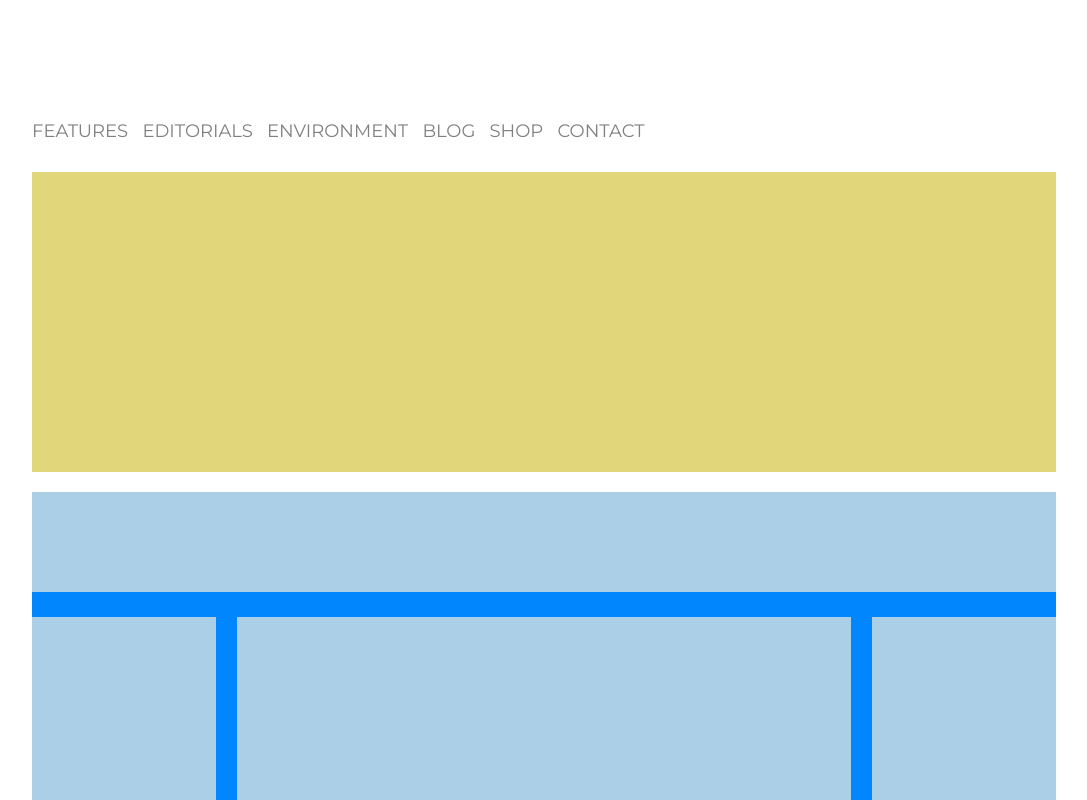
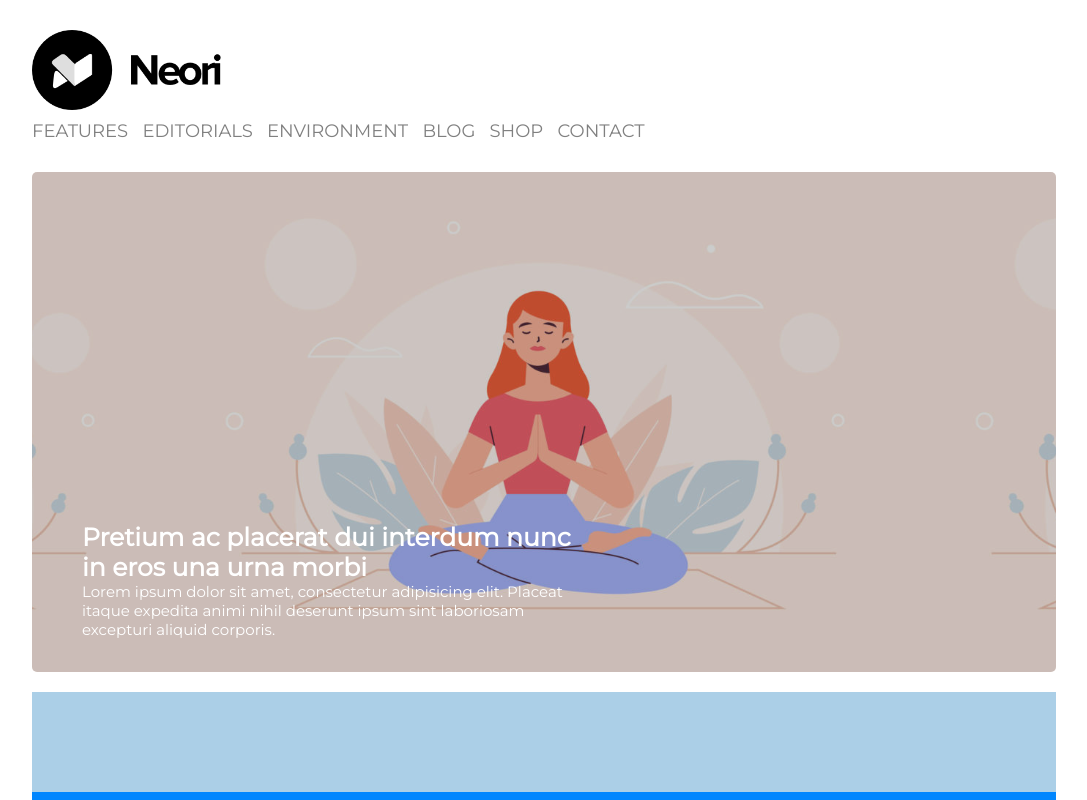
Before and after one commit to andreagorno/htmlcss-wp, a plain HTML site: page index.html in a window 1280 px wide. Shown: the top 800 px of the page, without its empty margins (96-1183 px from the left). Drawn offline with Linux system fonts and the light colour scheme.

Commit message:
aggiunto jumbo

```diff
--- a/css/style1.css
+++ b/css/style1.css
@@ -4,10 +4,10 @@
     background-color: #E579E6;
 } */
 
-.jumbotron {
+/* .jumbotron {
     height: 300px;
     background-color: #E1D67A;
-}
+} */
 
 main {
     height: 500px;
@@ -64,6 +64,10 @@ body {
     height: 80px;
 }
 
+#logo {
+    height: 100%;
+}
+
 nav {
     margin-bottom: 20px;
 }
@@ -88,8 +92,31 @@ nav {
 }
 
 .jumbotron {
+    background-image: url(../img/banner.jpg);
+    background-size: contain;
+    background-position: center;
+    height: 500px;
+    border-radius: 5px;
     margin-bottom: 20px;
 }
+
+.transparence {
+    height: 500px;
+    background-color: rgba(0, 0, 0, 0.2);
+    border-radius: 5px;
+    color: white;
+    padding: 350px 45% 0 50px;
+}
+
+h1 {
+    font-size: 25px;
+}
+
+p {
+    font-size: 15px;
+}
+
+
 /* /header */
 
 main {
--- a/index.html
+++ b/index.html
@@ -15,7 +15,7 @@
             <!-- inizio header -->
             <header>
                 <div id="logo-container">
-
+                    <img id="logo" src="img/logo.png" alt="logo">
                 </div>
 
                 <nav>
@@ -49,9 +49,21 @@
                 </nav>
 
                 <div class="jumbotron">
+                    <div class="transparence">
 
+                        <h1>
+                            Pretium ac placerat dui interdum nunc in eros una urna morbi
+                        </h1>
+
+                        <p>
+                            Lorem ipsum dolor sit amet, consectetur adipisicing elit. Placeat itaque expedita animi nihil deserunt ipsum sint laboriosam excepturi aliquid corporis.
+                        </p>
+                    </div>
                 </div>
+
             </header>
+
+
             <!-- /inizio header -->
 
             <!-- inizio main -->
```
